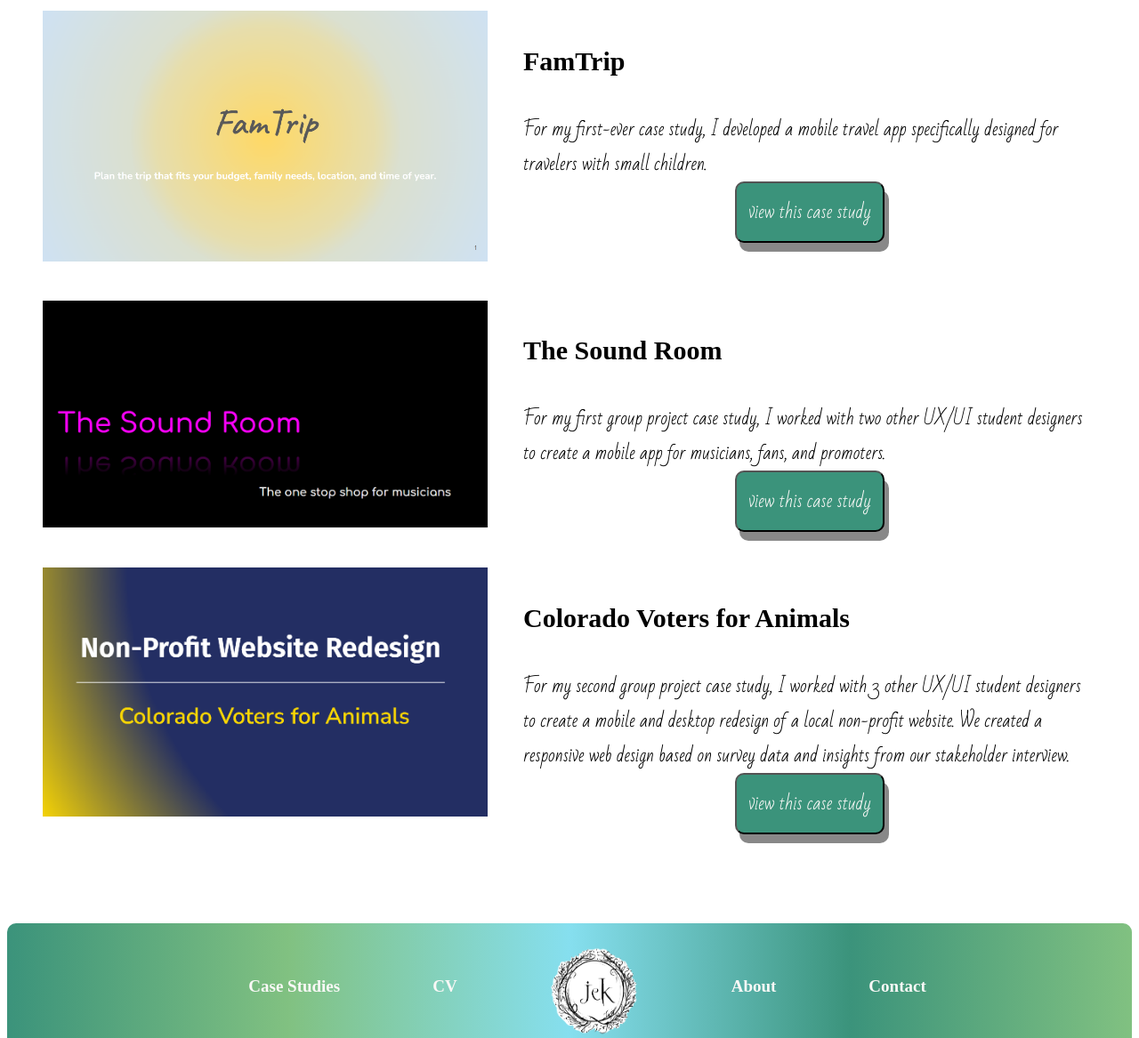
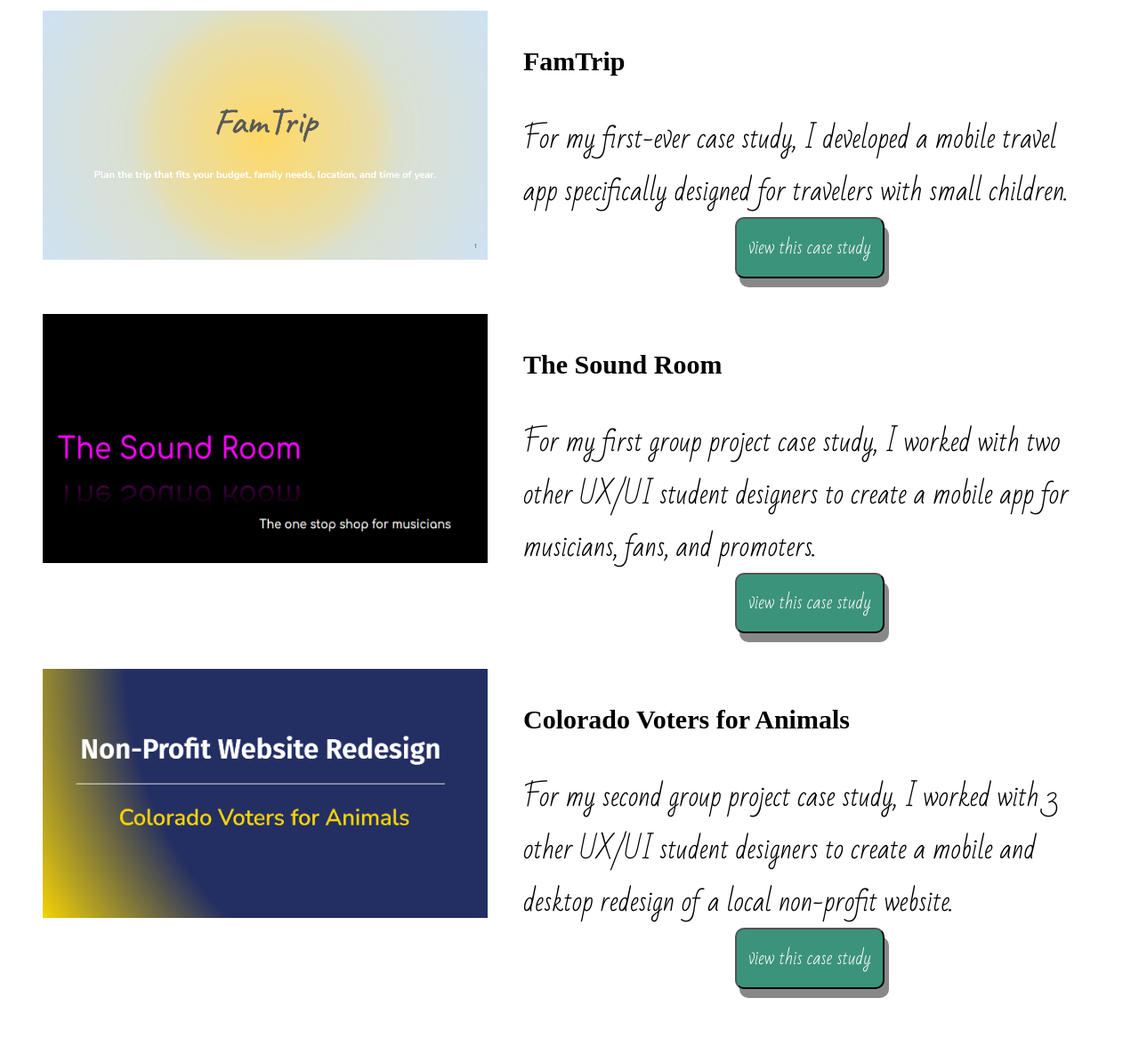
Before and after one commit to jacquelinekharouf/UX_UI_HW_18, a plain HTML site: page index.html in a window 1280 px wide. Shown: the part 3720-4887 px from the top of the page at 89% size. Drawn offline with Linux system fonts and the light colour scheme; a web font is replaced by a local one.

Commit message:
8.4.24 part5
updates to index.html for font styles and image sizes

```diff
--- a/index.html
+++ b/index.html
@@ -6,12 +6,12 @@
         <link href='https://fonts.googleapis.com/css?family=Gotu|Bad Script' rel='stylesheet'>
 <style>
 body {
-    h1 {font-family: 'Gotu';font-size: 110px};
-    h3 {font-family: 'Gotu';font-size: 58px};
-    h4 {font-family: 'Gotu';font-size: 30px};
+    h1 {font-family: 'Gotu'; font-size: 110px};
+    h3 {font-family: 'Gotu'; font-size: 58px};
+    h4 {font-family: 'Gotu'; font-size: 30px};
     h6.a, h6.b, h6.c {font-family: 'Gotu';font-size: 19px};
+    p1 {font-family: 'Bad Script'; font-size: 30px};
     p2 {font-family: 'Bad Script'; font-size: 20px};
-    p3 {font-family: 'Gotu';font-size: 12px};
 }
 </style>
     </head>
@@ -101,27 +101,27 @@ body {
 
             <div class="workGrid">
                 <div class="work1">
-                    <img src="images/famtrip-landing.png" width="500px">
+                    <img src="images/famtrip-landing.png" width="500px" height="280px">
                 </div>
                 <div class="work1Para">
                     <h4>FamTrip</h4>
-                    <p2>For my first-ever case study, I developed a mobile travel app specifically designed for travelers with small children.</p2>
+                    <p1>For my first-ever case study, I developed a mobile travel app specifically designed for travelers with small children.</p1>
                     <button><p2>view this case study</p2></button>
                 </div>
                 <div class="work2">
-                    <img src="images/soundroom landing.png" width="500px">
+                    <img src="images/soundroom landing.png" width="500px" height="280px">
                 </div>
                 <div class="work2Para">
                     <h4>The Sound Room</h4>
-                    <p2>For my first group project case study, I worked with two other UX/UI student designers to create a mobile app for musicians, fans, and promoters.</p2>
+                    <p1>For my first group project case study, I worked with two other UX/UI student designers to create a mobile app for musicians, fans, and promoters.</p1>
                     <button><p2>view this case study</p2></button>
                 </div>
                 <div class="work3">
-                    <img src="images/CVA landing.png" width="500px">
+                    <img src="images/CVA landing.png" width="500px" height="280px">
                 </div>
                 <div class="work3Para">
                     <h4>Colorado Voters for Animals</h4>
-                    <p2>For my second group project case study, I worked with 3 other UX/UI student designers to create a mobile and desktop redesign of a local non-profit website. We created a responsive web design based on survey data and insights from our stakeholder interview.</p2>
+                    <p1>For my second group project case study, I worked with 3 other UX/UI student designers to create a mobile and desktop redesign of a local non-profit website. </p1>
                     <button><p2>view this case study</p2></button>
                 </div>
             </div>
```
